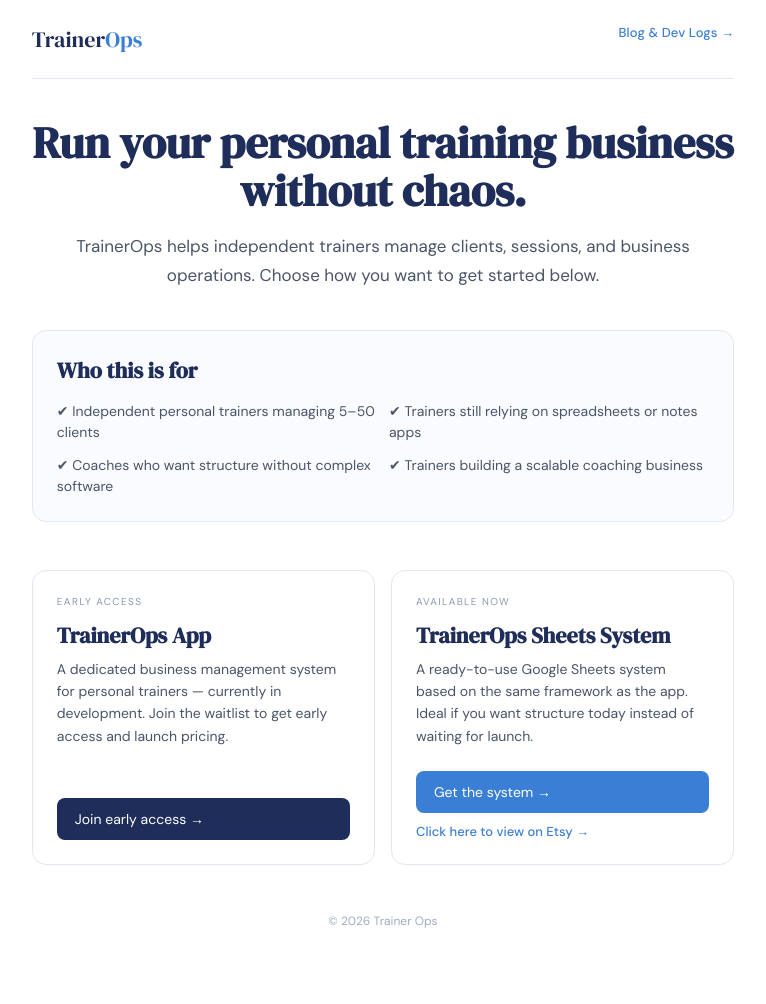
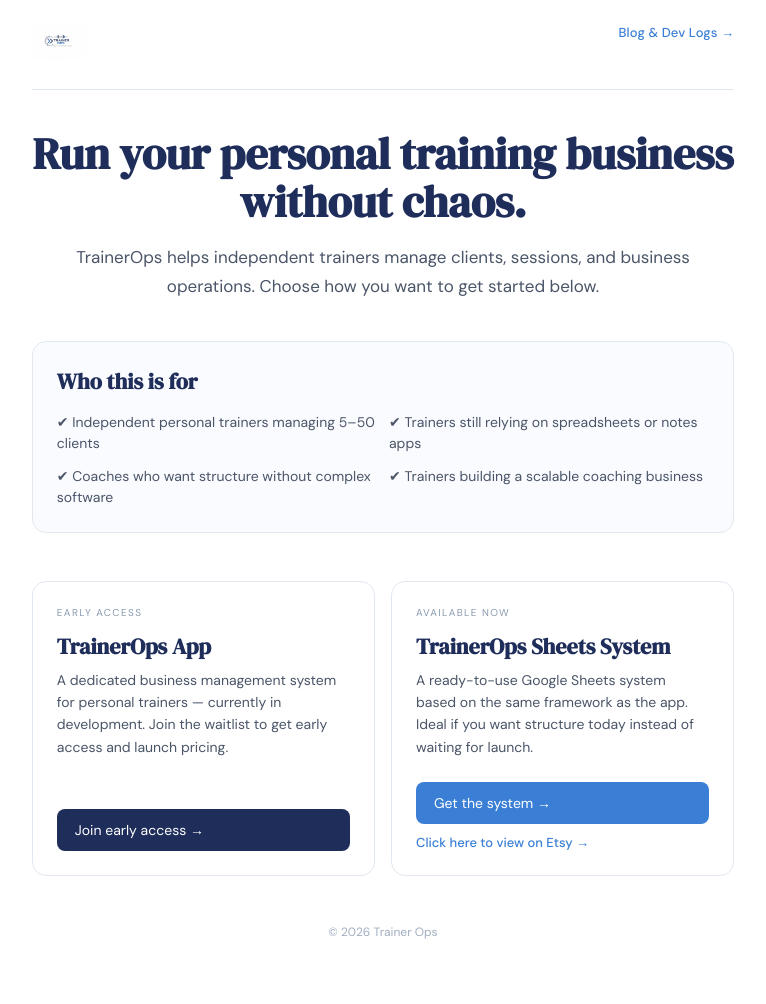
Before and after one commit to thetrainerops-code/thetrainerops, a Jekyll site: the page index.html, which Jekyll copies as it is, in a window 1280 px wide. Shown: the whole page, without its empty margins (257-1023 px from the left). Built offline with Jekyll 4.4.1, drawn with Linux system fonts in a browser that asks for light colours.

Commit message:
Update index.html

```diff
--- a/index.html
+++ b/index.html
@@ -212,7 +212,7 @@
 <div class="page">
 
 <nav>
-  <div class="logo">Trainer<span>Ops</span></div>
+  <a href="/"><img src="/traineropslogo.png" alt="Trainer Ops" style="height:36px;width:auto;" /></a>
  <a href="/blog" style="font-size:13px;font-weight:500;color:#3A7FD5;text-decoration:none;letter-spacing:0.01em;">Blog & Dev Logs →</a>
 </nav>
 
```
